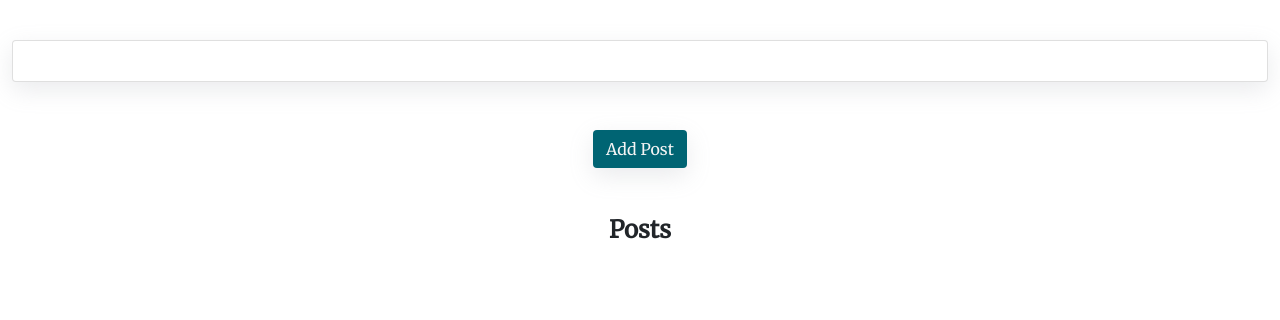
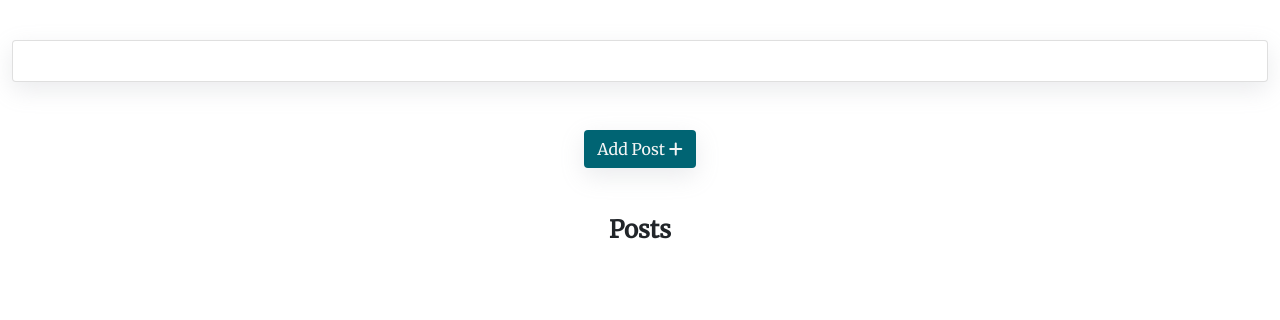
Before and after one commit to domsq/the-gamers-forum, a Django app: template templates/topic_detail.html in a window 1280 px wide. Shown: the part 62-382 px from the top of the page. Run offline with Django 3.2, Linux system fonts and the light colour scheme; the template is opened without the code that fills it, so the values that code supplies are empty; the visitor is signed in with stand-in values (Sample User, id 1); some libraries are stand-ins or nearby versions.

Commit message:
Add font awesome icon to add post button

```diff
--- a/templates/topic_detail.html
+++ b/templates/topic_detail.html
@@ -20,7 +20,7 @@
             <div class="row">
                 <div class="col-2 mx-auto text-center mt-5">
                     <div class="btn d-inline-block main-btn">
-                        <a href="{% url 'add_post' %}">Add Post</a>
+                        <a href="{% url 'add_post' %}">Add Post <i class="fas fa-plus"></i></a>
                     </div>
                 </div>
             </div>
```
